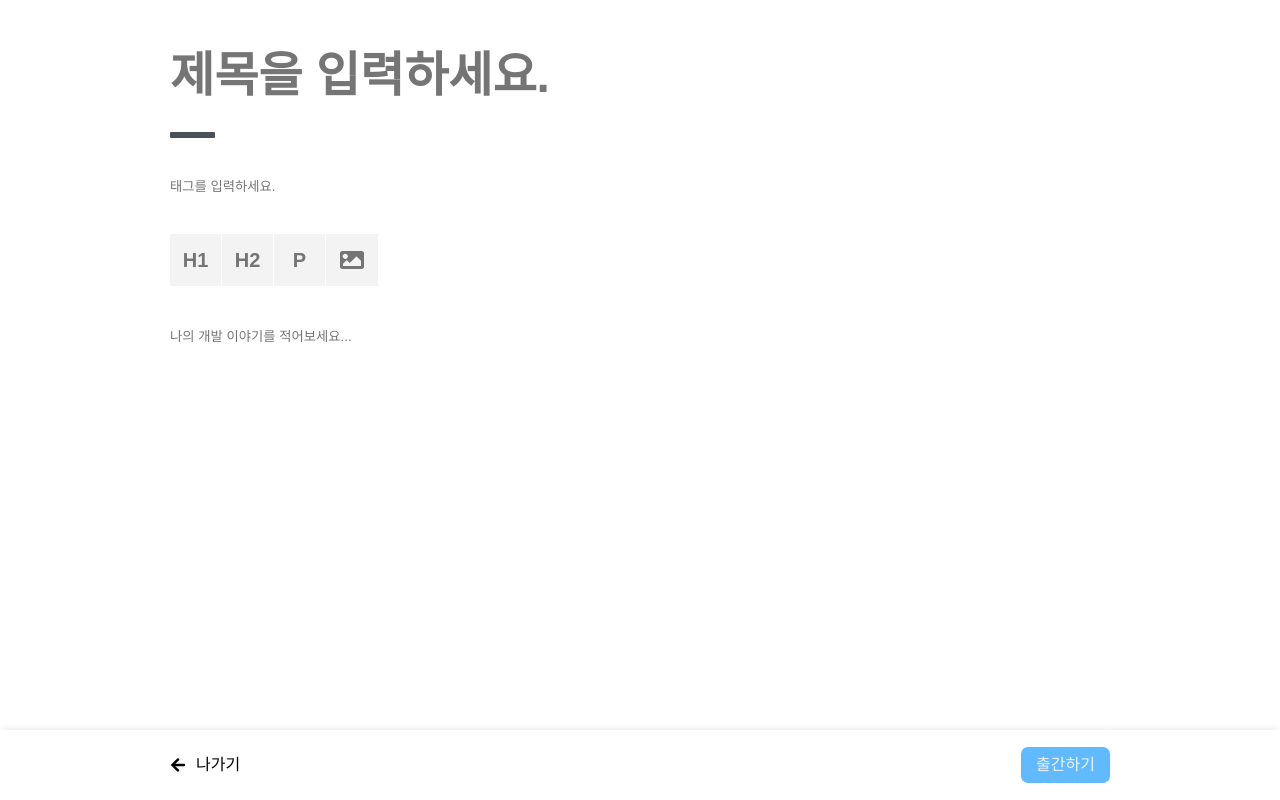
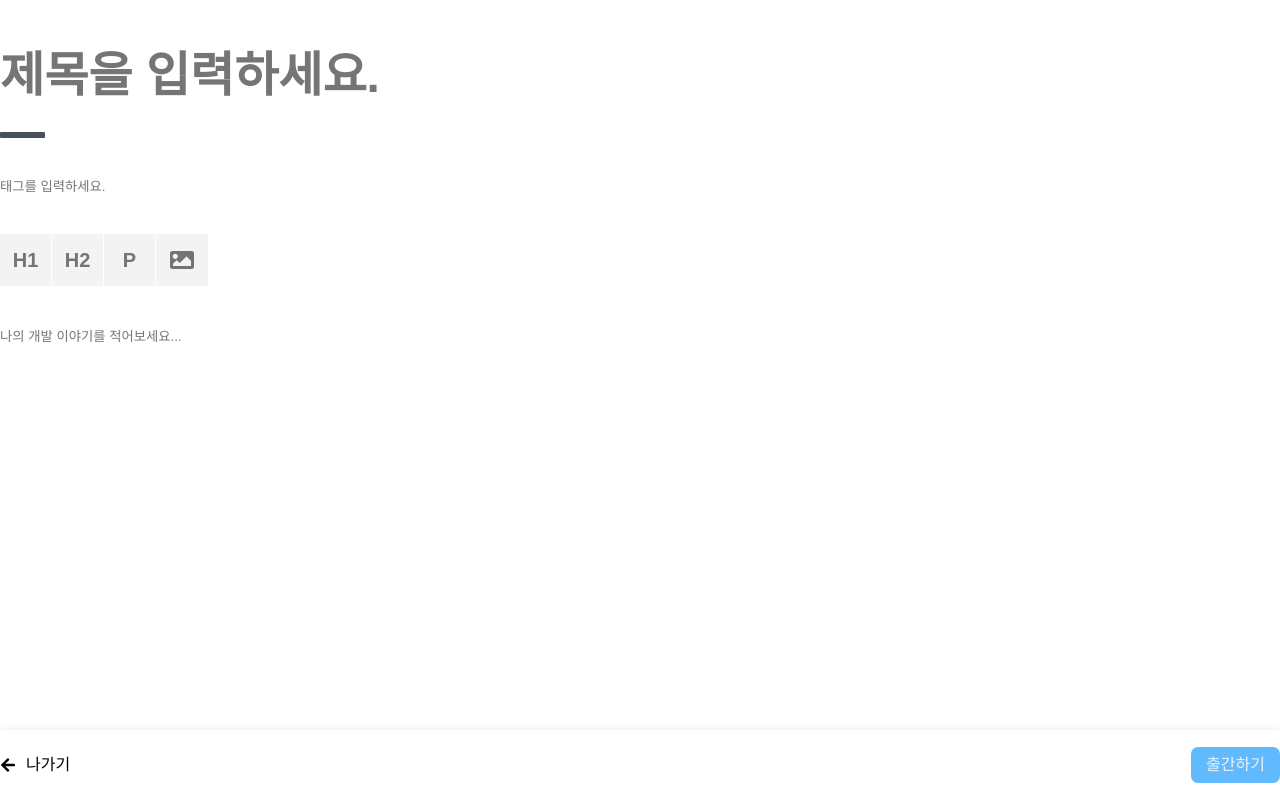
Before and after one commit to 2hanbyeol1/newsfeed, a React (Vite) app: page /write in a window 1280 px wide. Built offline with nearby package versions, Linux system fonts and the light colour scheme.

Commit message:
fix : textarea 수정

```diff
--- a/src/components/write/WriteForm.jsx
+++ b/src/components/write/WriteForm.jsx
@@ -25,8 +25,6 @@ const FormWrap = styled.form`
 `;
 
 const FormWidthWrap = styled.div`
-  min-width: 320px;
-  max-width: 940px;
   margin: 0 auto;
   padding: 20px 0;
   box-sizing: border-box;
@@ -127,16 +125,24 @@ const Content = styled.div`
 const SubmitBtn = styled.div`
   width: 100%;
   position: fixed;
+  left: 0;
   bottom: 0;
   padding: 17px 0;
   box-shadow: rgba(0, 0, 0, 0.1) 0px 0px 8px;
 
   div {
-    min-width: 320px;
-    max-width: 940px;
     margin: 0 auto;
+    width: 1280px;
     display: flex;
     justify-content: space-between;
+
+    @media only screen and (max-width: 1068px) {
+      width: 710px;
+    }
+
+    @media only screen and (max-width: 734px) {
+      width: 300px;
+    }
   }
   button {
     font-size: 20px;
```
